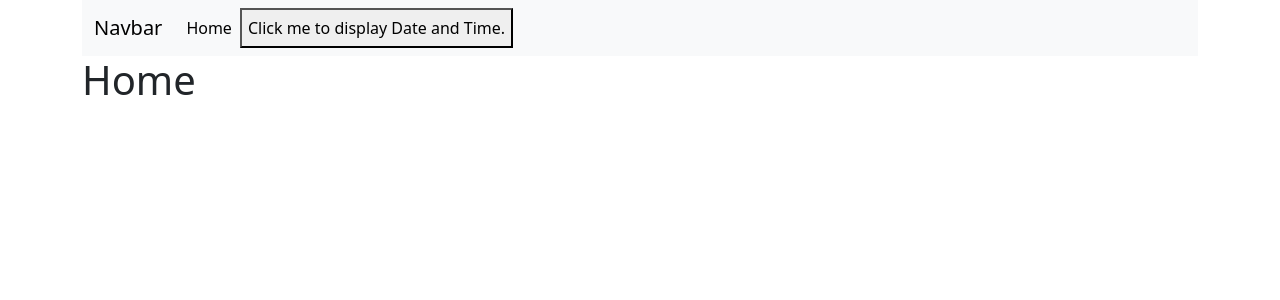
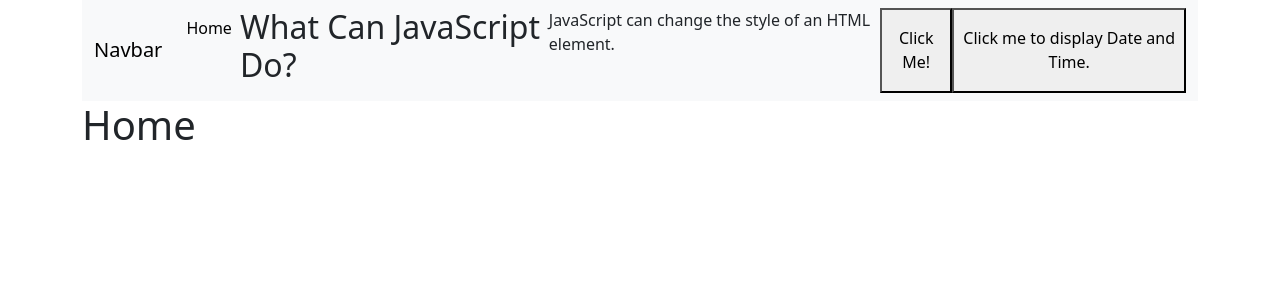
Before and after one commit to glstephens17/hw2, a PHP site: page / in a window 1280 px wide. Shown: the top 300 px of the page. Run offline with PHP 8.4, Linux system fonts and the light colour scheme.

Commit message:
Update view-header.php

```diff
--- a/view-header.php
+++ b/view-header.php
@@ -20,6 +20,19 @@
           <a class="nav-link active" aria-current="page" href="/">Home</a>
         </li>
         <!DOCTYPE html>
+        <!DOCTYPE html>
+<html>
+<body>
+
+<h2>What Can JavaScript Do?</h2>
+
+<p id="demo">JavaScript can change the style of an HTML element.</p>
+
+<button type="button" onclick="document.getElementById('demo').style.fontSize='35px'">Click Me!</button>
+
+</body>
+</html>
+
 <html>
 <body>
 
```
